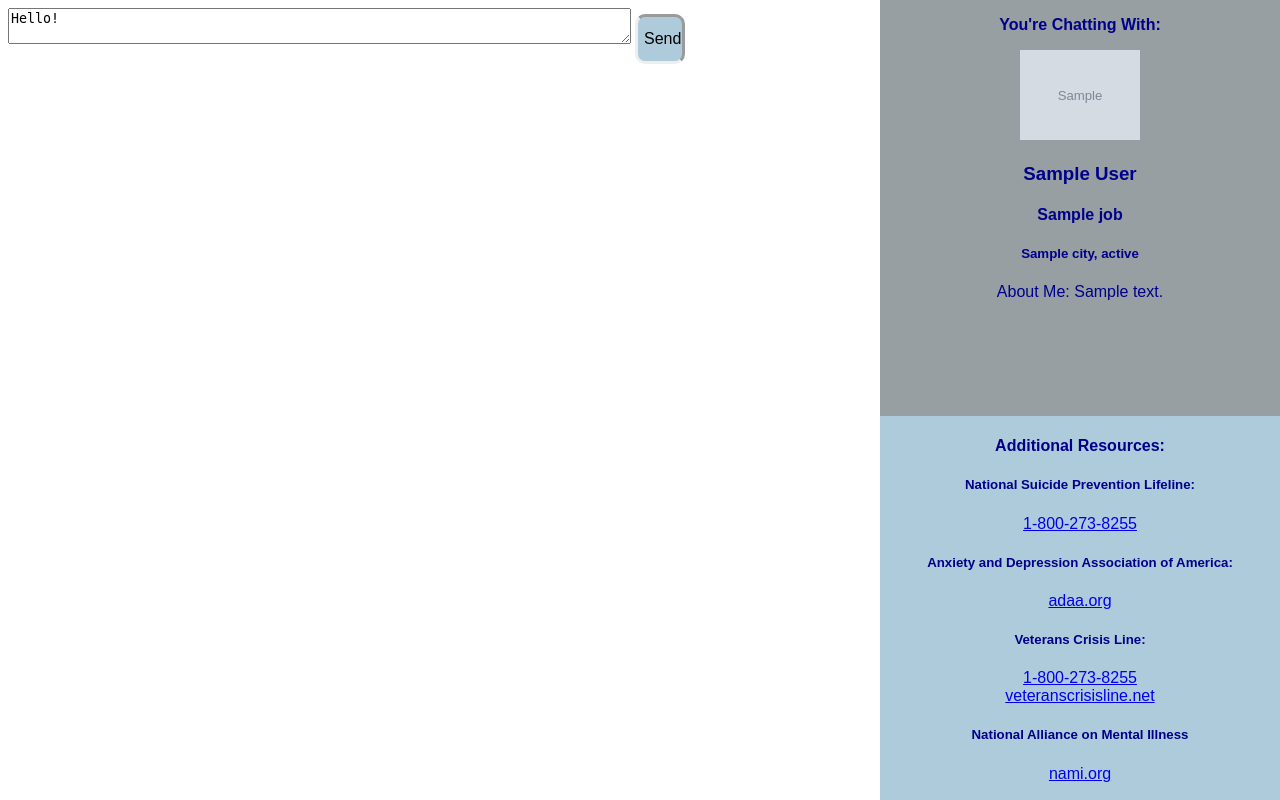
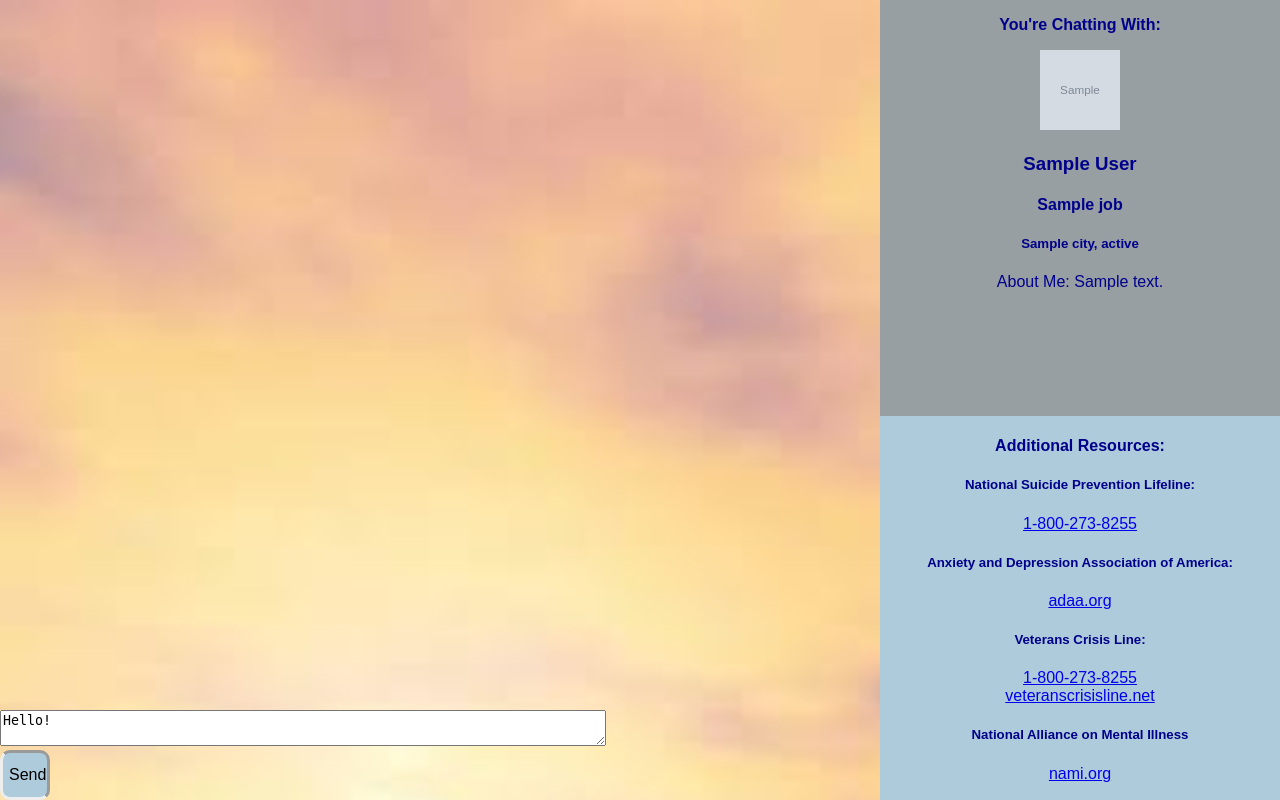
Before and after one commit to andregarivay/LANParty, a Python web app: template templates/chatroom.html in a window 1280 px wide. Run offline with Jinja, Linux system fonts and the light colour scheme; the template is opened without the code that fills it: most values are stand-ins (such as "Sample title", 1, 10 or a date in 2020); grey boxes marked "Sample" are stand-in pictures.

Commit message:
Profile.html update #15

```diff
--- a/resources/chatroom.css
+++ b/resources/chatroom.css
@@ -32,13 +32,20 @@ img {
 .button {
 
 
+
 }
-#chat {
+#chatbox {
+  display: flex;
   position: fixed;
   bottom: 0px;
   left: 0px;
   max-width: 1040px;
 
+}
+#box{
+  width: auto;
+  max-width: 600px;
+  max-height: 80px;
 }
 
 input[type=submit] {
@@ -53,3 +60,14 @@ input[type=submit] {
   border-radius: 10px;
   font-size: inherit;
 }
+
+.textarea {
+    width:90%;
+    max-width:90%;
+    max-height:30%;
+}
+
+body {
+    background-image: url("mainbackground.jpg");
+    background-repeat: no-repeat;
+}
--- a/templates/chatroom.html
+++ b/templates/chatroom.html
@@ -10,15 +10,15 @@
   <body>
     <div id = "chatbox">
       <form method="post" action="/chat">
-        <textarea row="100" cols="75" placeholder="Chat here" >Hello!</textarea>
-        <input class="button" type="submit" value="Send" style="background-color: #ADCBDA; color: black;" />
+        <div><textarea id="box" class="textarea"row="100" cols="75" placeholder="Chat here" >Hello!</textarea></div>
+        <div><input class="button" type="submit" value="Send" style="background-color: #ADCBDA; color: black;" /></div>
       </form>
     </div>
 
 
     <div id = "profile">
       <p><strong> You're Chatting With:</strong></p>
-      <img src="{{ picture }}" alt="picture" style="width: 240px">
+      <img src="{{ picture }}" alt="picture" width="80" height="80">
         <h3>{{ first_name }} {{ last_name }}</h3>
         <h4> {{ job }}</h4>
         <h5>{{ city }}, {{ state }}</h5>
```
Also changed, not shown: 1 other file.
